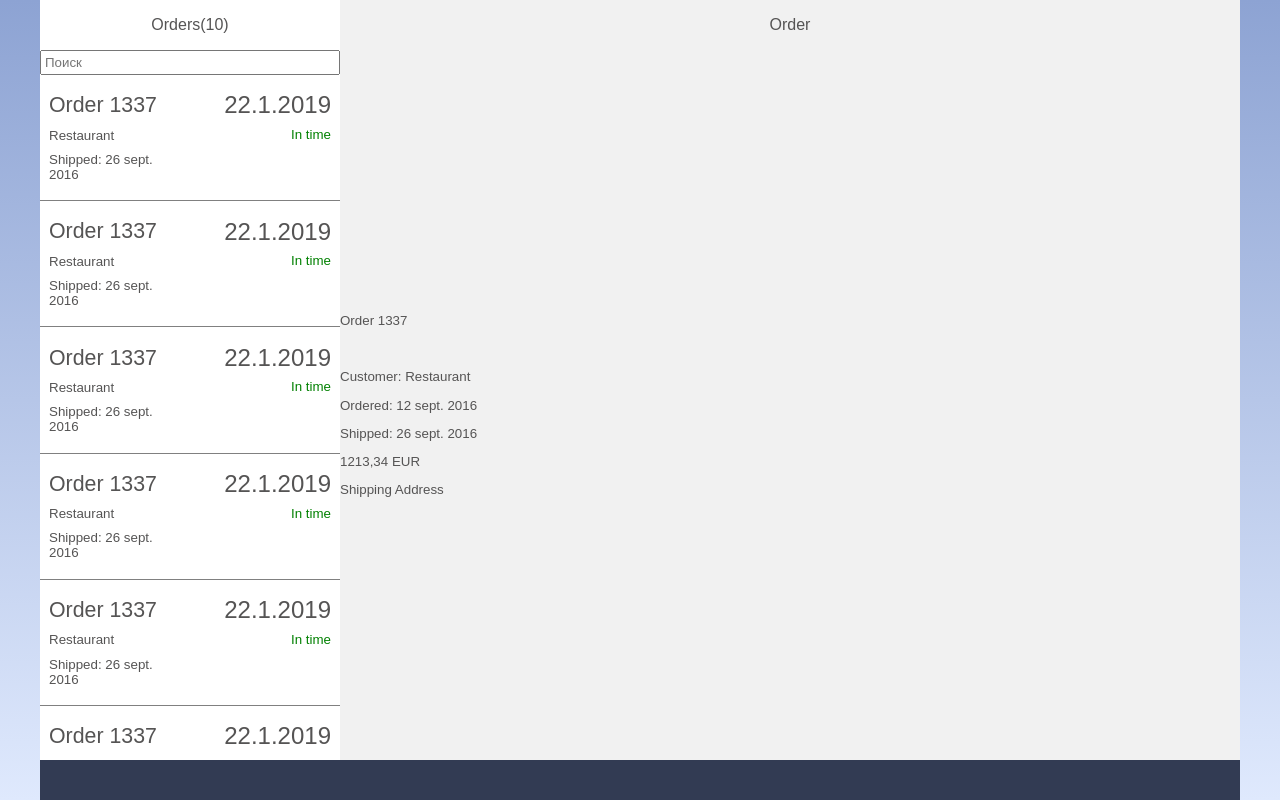
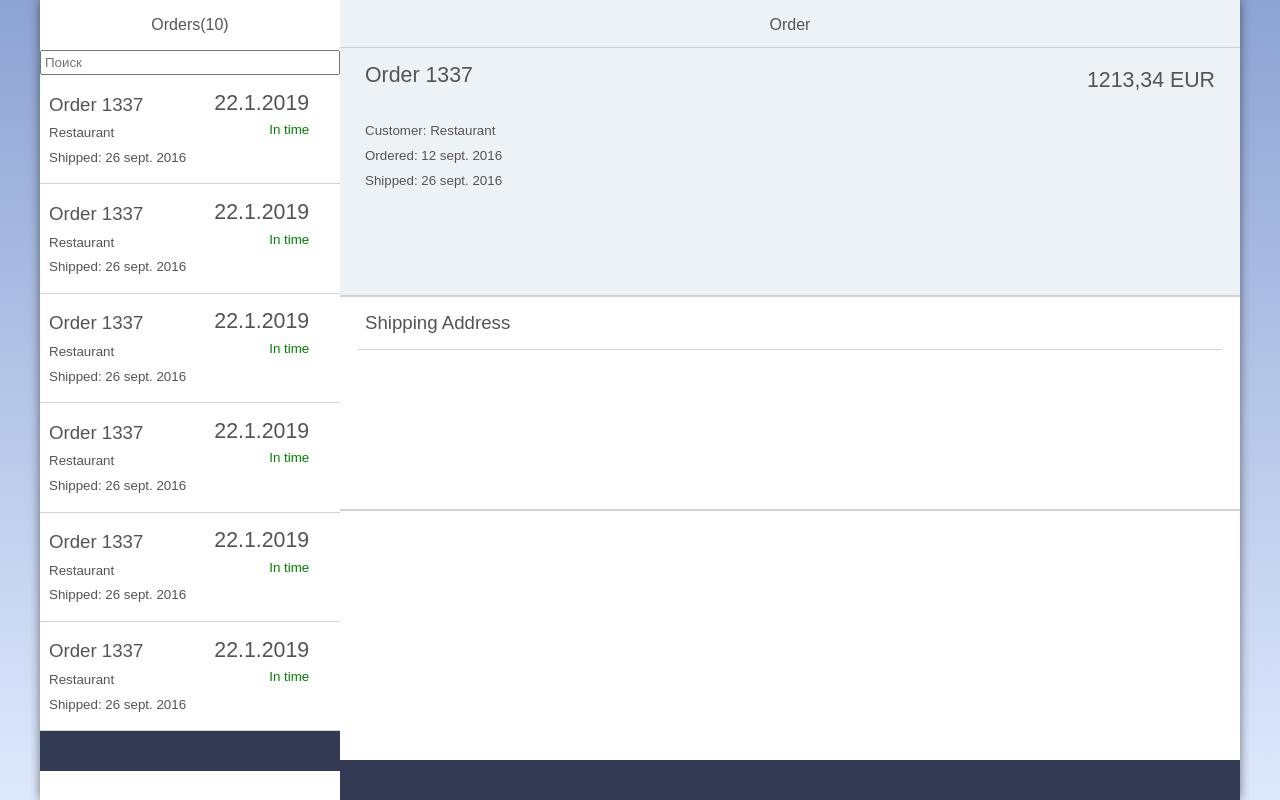
Before and after one commit to VladimirGitsarev/LeverX-Courses, a plain HTML site: page index.html in a window 1280 px wide. Drawn offline with Linux system fonts and the light colour scheme.

Commit message:
Style file replaced

```diff
--- a/style.css
+++ b/style.css
@@ -19,18 +19,18 @@ body{
 }
 
 .container{
-    background-color: lightgray;
+    background-color: white;
+    flex-direction: row;
     display: flex;
     width: 1200px;
     height: 100%;
-
+    box-shadow: 0 0 10px rgba(0,0,0,0.5);
 }
 .leftbar{
     flex-direction: column;
-    width: 30%;
     background-color:white;
-    display: none;
-    justify-content: space-between;
+    display: block;
+    width: 0%;
 }
 
 .orders{
@@ -41,7 +41,7 @@ body{
 }
 
 .order{
-    border-bottom: 1px solid gray;
+    border-bottom: 1px solid lightgray;
     display: flex;
     flex-flow: row;
     align-content: flex-end;
@@ -53,7 +53,7 @@ body{
 
 }
 .order .left{
-    margin-right: 15%;
+    margin-right: 10%;
 }
 
 .order .right{
@@ -61,22 +61,20 @@ body{
     width: auto;
 }
 .order .order-id{
-    font-size: 16pt;
+    font-size: 14pt;
 }
 
 .order .date{
-    font-size: 18pt;
+    font-size: 16pt;
 }
 .order .status{
     color: green;
 }
 
-.order .shipped{
 
-}
 .order:hover{
-    border-bottom: 1px solid gray;
-    background-color: lightblue;
+    border-bottom: 1px solid lightgray;
+    background-color: #ecf2f5;
 }
 
 .search{
@@ -94,9 +92,12 @@ body{
     flex-direction: column;
     width: 75%;
     height: 100vh;
-    justify-content: space-between;
+
 }
 
+.content{
+    height: 100%;
+}
 
 header{
     text-align: center;
@@ -104,22 +105,72 @@ header{
     font-size: 12pt;
 }
 
+.info header{
+    height: 3em;
+    border-bottom: solid 1px lightgray;
+    background-color: #ecf2f5;
+}
+
 footer{
     background-color: #323b53;
     min-height: 3em;
 }
 
+.container{
+    display: flex;
+    flex-direction: block;
+    width: 100%;
+}
 
+.order-info{
+    display: flex;
+    flex-direction: row;
+    background-color: #ecf2f5;
+    min-height: 35%;
+    border-bottom: 2px solid lightgray;
+    justify-content: space-between;
+}
+
+.shipping-info{
+    height: 30%;
+    border-bottom: 2px solid lightgray;
+}
+
+.content p{
+    padding: 5px 25px;
+    margin: 0%;
+}
+
+.content .order-id{
+    font-size: 16pt;
+    padding: 15px 25px;
+}
+
+.order-info .price{
+    text-align: right;
+    font-size: 16pt;
+    padding: 20px 25px;
+}
+
+.shipping-info .order-id{
+    font-size: 14pt;
+
+}
+
+.shipping-info .border{
+    margin: 0% 2%;
+    border-bottom: 1px solid lightgray;
+    padding: 0%;
+}
 @media screen and (min-width: 600px) {
 
      .container{
-        background-color: #f1f1f1;
         display: flex;
         flex-direction: row;
         width: 1200px;
      }
      .container .leftbar{
-         width: 25%;
+         min-width: 300px;
          display: flex;
          flex-direction: column;
          background-color:white;
```
